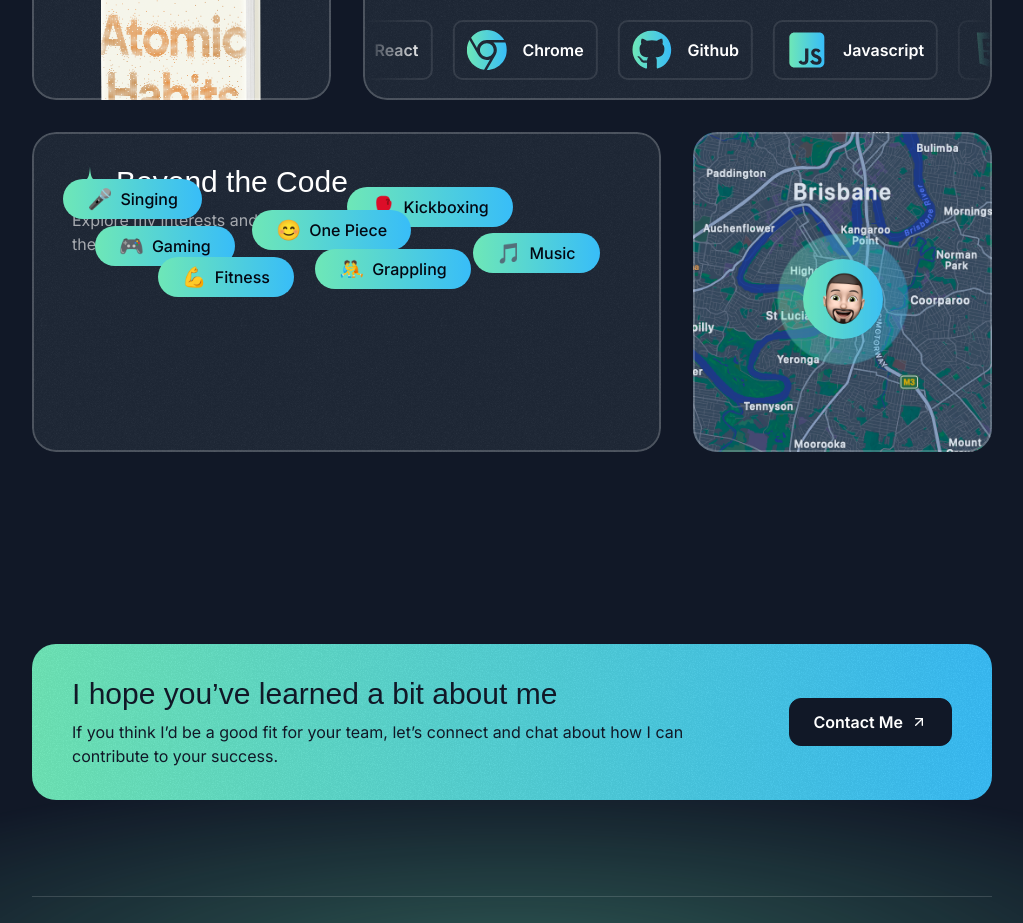
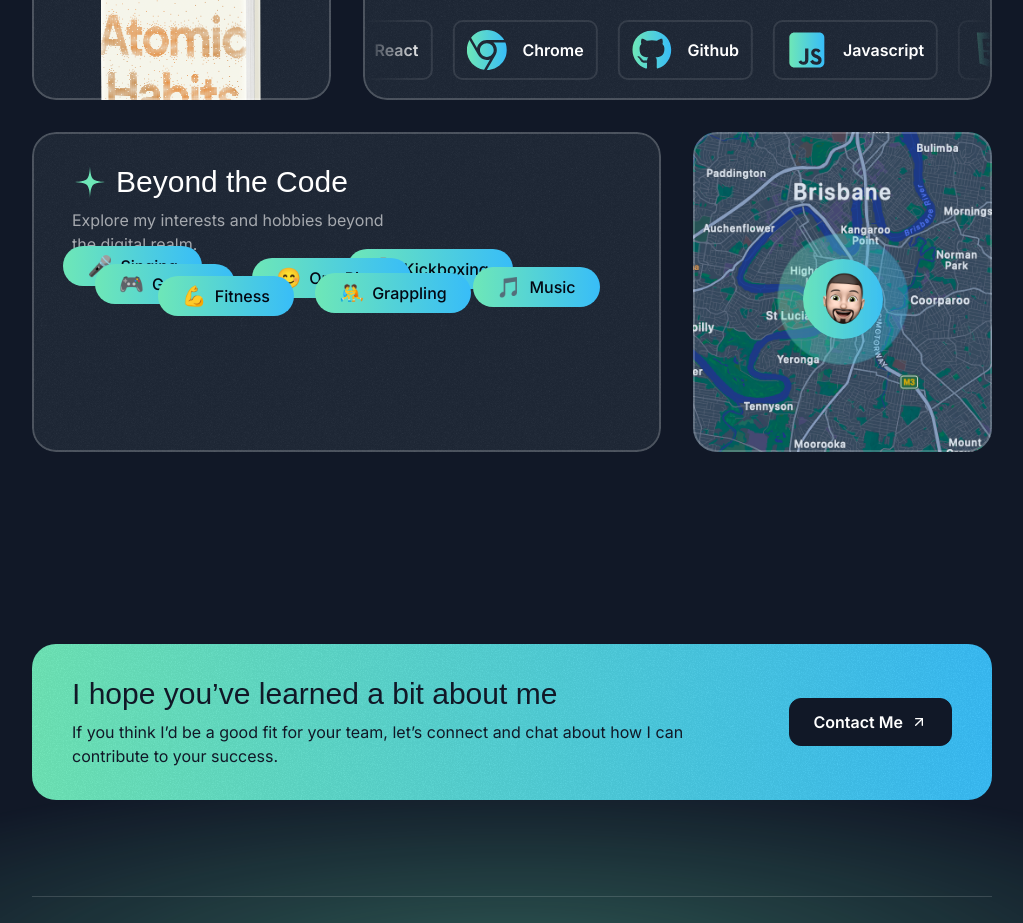
Before and after one commit to WilliamRossCrane/Portfolio, a Next.js app in the folder portfolio/portfolio/: page / in a window 1280 px wide. Shown: the part 3520-4443 px from the top of the page, without its empty margins (128-1151 px from the left). Built offline with nearby package versions, Linux system fonts and the light colour scheme; a web font is replaced by a local one.

Commit message:
FIX: Can reach the top now but not the bottom of the box

```diff
--- a/portfolio/portfolio/src/sections/About.tsx
+++ b/portfolio/portfolio/src/sections/About.tsx
@@ -82,13 +82,13 @@ export const AboutSection = () => {
           {/* Additional grid layout for hobbies and map */}
           <div className="grid grid-cols-1 md:grid-cols-5 lg:grid-cols-3 gap-8">
             {/* Hobbies Card */}
-            <Card className="h-[320px] p-0 flex-col md:col-span-3 lg:col-span-2">
+            <Card className="h-[320px] p-0 flex-col md:col-span-3 lg:col-span-2 relative">
               <CardHeader
                 title="Beyond the Code"
                 description="Explore my interests and hobbies beyond the digital realm."
                 className="px-6 py-6"
               />
-              <div className="absolute inset-0 pt-24" ref={constrainRef}>
+              <div className="absolute inset-0 top-24 bottom-0" ref={constrainRef}>
                 {/* Display hobbies dynamically */}
                 {hobbies.map((hobby) => (
                   <motion.div
```
